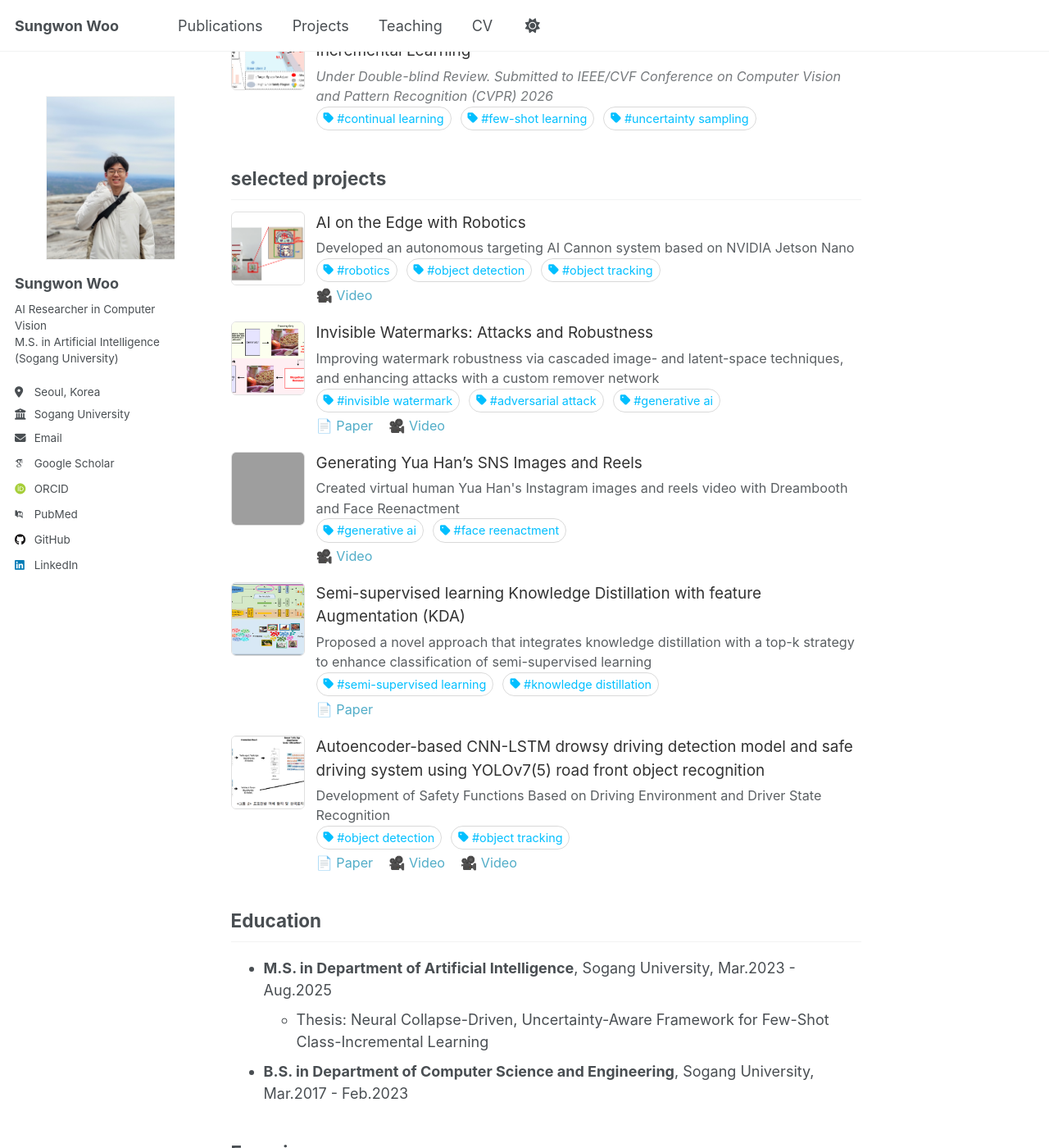
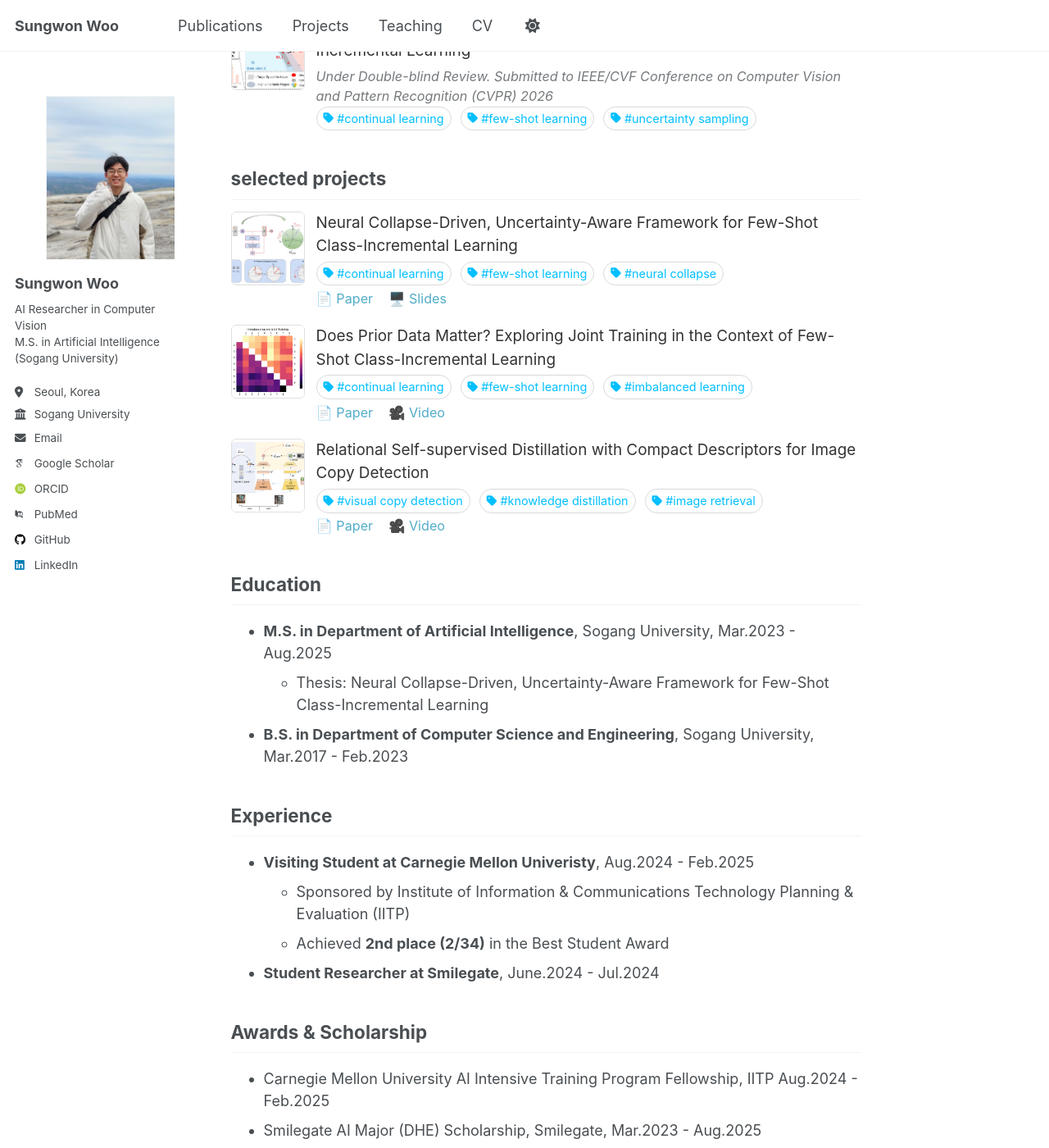
Before and after one commit to sungwon-woo/sungwon-woo.github.io, a Jekyll site: the page built from _pages/about.md, in a window 1280 px wide and 1400 px high, scrolled down 1742 px. Shown: the whole window at 82% size. Built offline with Jekyll 4.4.1, drawn with Linux system fonts in a browser that asks for light colours; some web fonts are replaced; a script that is not in the unit is left out; grey boxes are pictures that could not be loaded.

```diff
--- a/_pages/about.md
+++ b/_pages/about.md
@@ -165,8 +165,11 @@ Juntae Kim\*, **Sungwon Woo***, Jongho Nang+ **(*co-first author)**
 
 ## selected projects
 <ul class="pub-list">
-{%- assign projs = site.projects | where: "selected", true | sort: "date" | reverse -%}
-{%- for p in projs -%}
+{%- assign pubs = site.publications
+      | where_exp: "p", "p.preprint != true"
+      | sort: "date"
+      | reverse -%}
+{%- for p in pubs limit: 6 -%}
   <li class="pub-item">
     <div class="pub-thumb">
       {% if p.header.teaser %}
```
